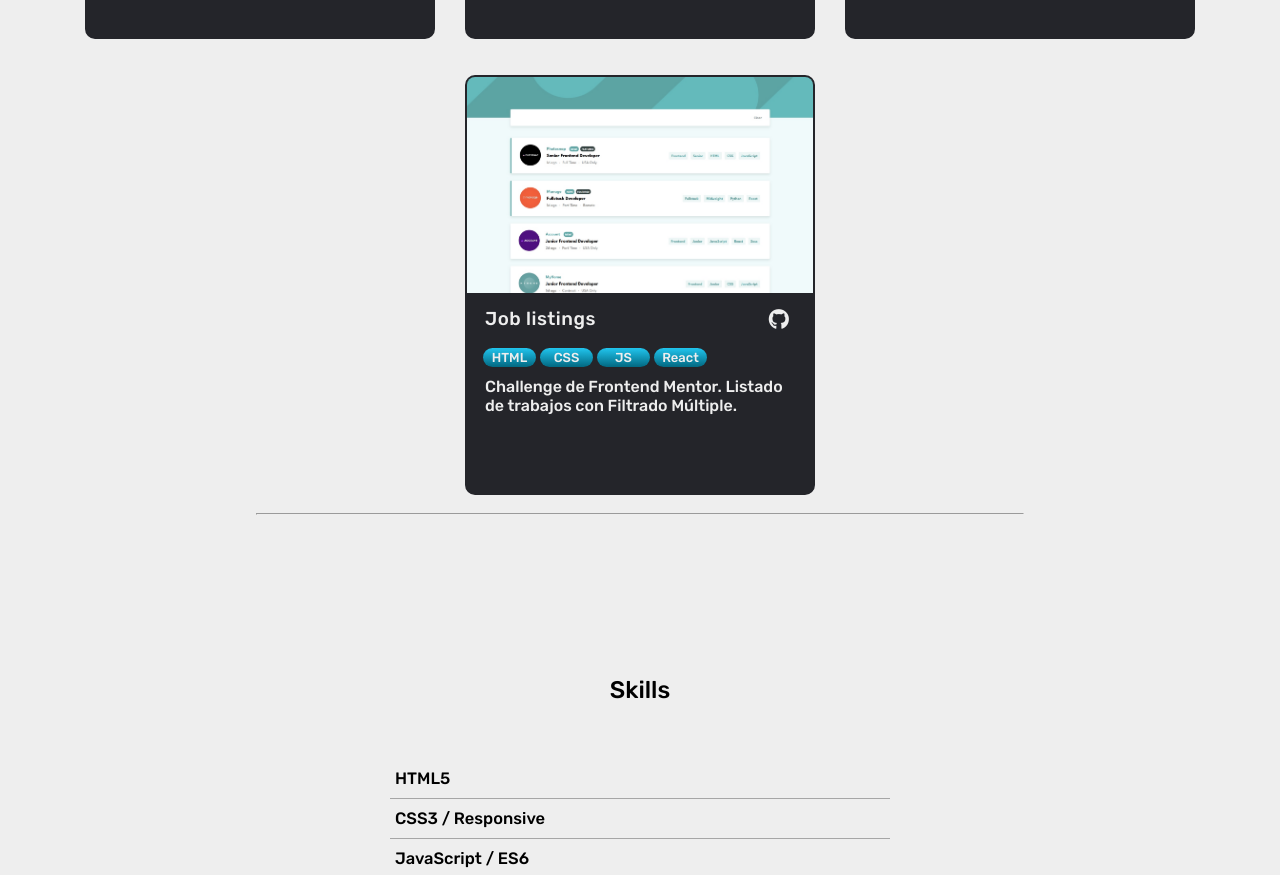
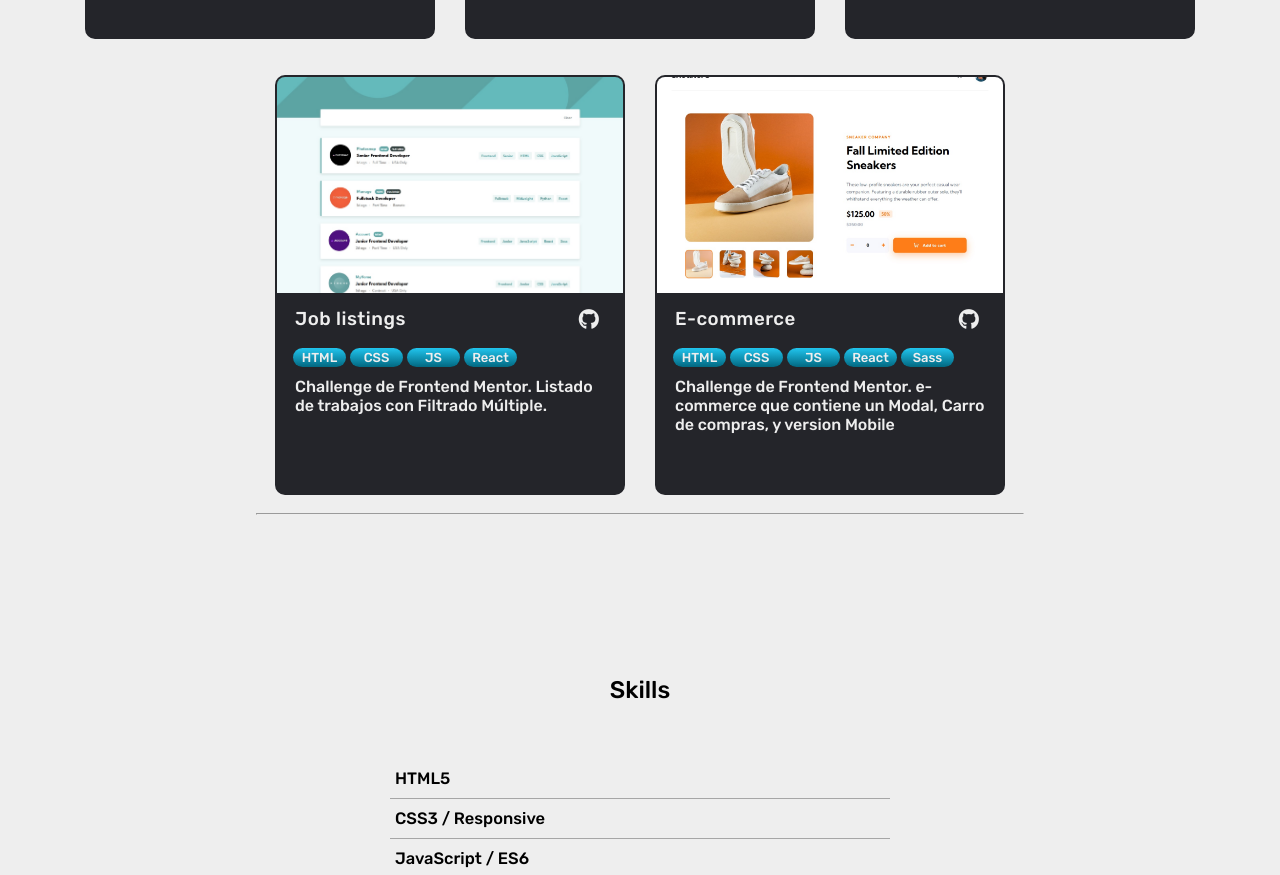
Before and after one commit to Ulisesx21/Portfolio, a plain HTML site: page index.html in a window 1280 px wide. Shown: the part 1279-2154 px from the top of the page. Drawn offline with Linux system fonts and the light colour scheme.

Commit message:
add new project

```diff
--- a/index.html
+++ b/index.html
@@ -167,6 +167,36 @@
                 </div>
             </div>
 
+            <div class="project-div" data-tilt data-tilt-reverse="true" data-tilt-max="10">
+                <div class="img-div">
+                    <a href="https://ulisesx21.github.io/e-commerce/" target="_blank" class="a1"><img
+                            src="./images/e-commerce.jpg" class="img-project" alt="Job listings"></a>
+                </div>
+                <div class="description-div">
+                    <div class="title-github">
+                        <div class="description-div-1">
+                            <a href="https://ulisesx21.github.io/e-commerce/" target="_blank">
+                                <h3 class="titulo-div">E-commerce</h3>
+                            </a>
+                        </div>
+                        <div class="description-div-2">
+                            <ul>
+                                <li><a href="https://github.com/Ulisesx21/e-commerce/" target="_blank"><i
+                                            class=" fab fa-github"></i></i></a></li>
+                            </ul>
+                        </div>
+                    </div>
+                    <div class="tec">
+                        <div>HTML</div>
+                        <div>CSS</div>
+                        <div>JS</div>
+                        <div>React</div>
+                        <div>Sass</div>
+                    </div>
+                    <p>Challenge de Frontend Mentor. e-commerce que contiene un Modal, Carro de compras, y version Mobile</p>
+                </div>
+            </div>
+
         </div>
     </section>
     <hr>
```
Also changed, not shown: images/e-commerce.jpg (added).
